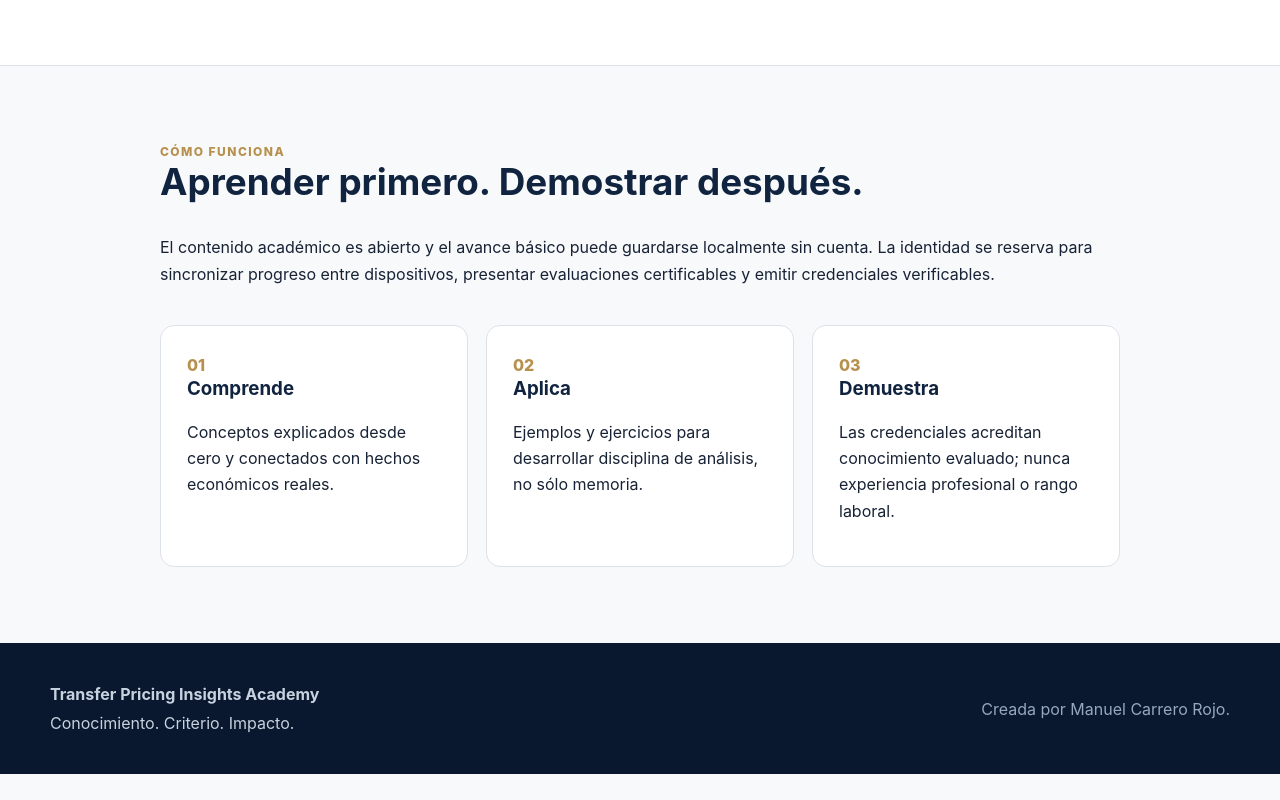
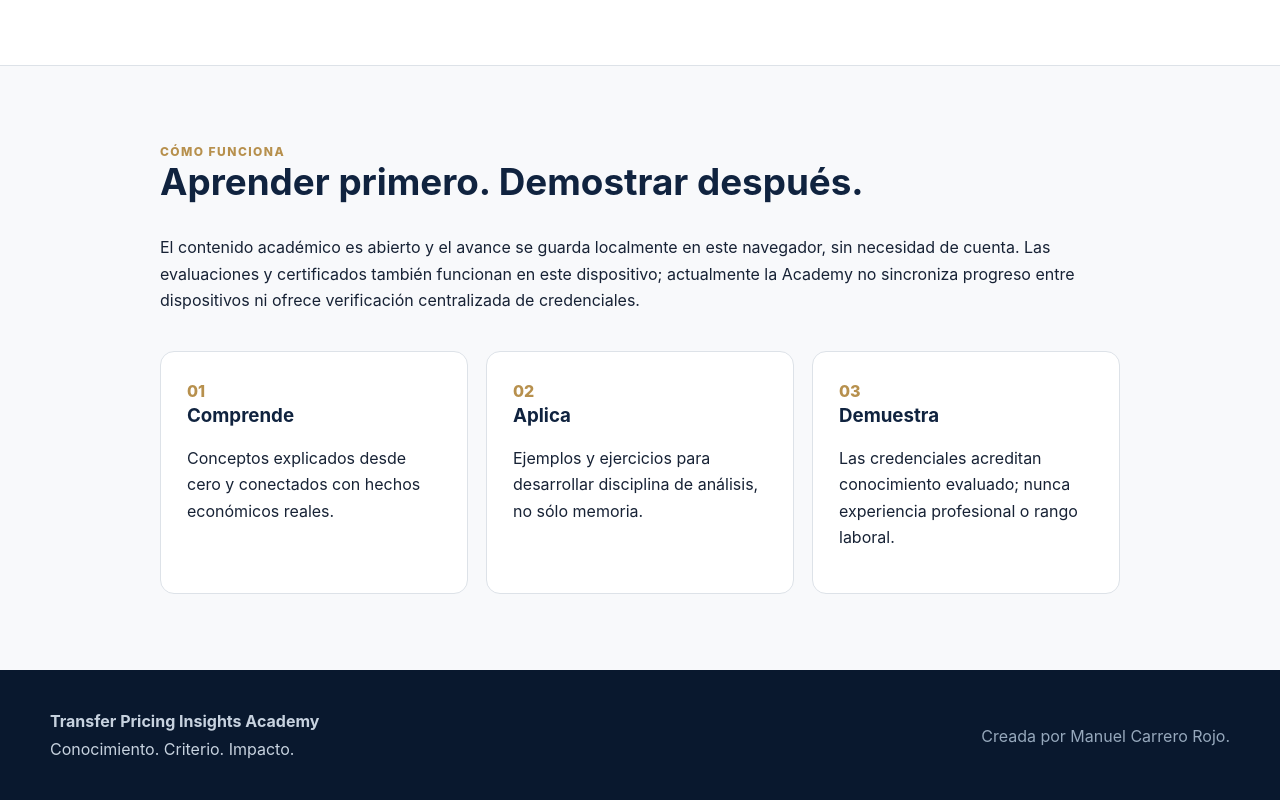
Before and after one commit to manuelcarrero-hash/transfer-pricing-insights-academy, a React (Vite) app: page / in a window 1280 px wide. Shown: the part 1383-2183 px from the top of the page. Before the commit the page ends 2157 px from the top, so only its background shows below. Built offline with nearby package versions, Linux system fonts and the light colour scheme.

Commit message:
fix: align Home promises with local-only architecture

```diff
--- a/src/pages/HomePage.tsx
+++ b/src/pages/HomePage.tsx
@@ -87,7 +87,7 @@ export function HomePage() {
         <div className="container narrow">
           <div className="eyebrow">Cómo funciona</div>
           <h2>Aprender primero. Demostrar después.</h2>
-          <p>El contenido académico es abierto y el avance básico puede guardarse localmente sin cuenta. La identidad se reserva para sincronizar progreso entre dispositivos, presentar evaluaciones certificables y emitir credenciales verificables.</p>
+          <p>El contenido académico es abierto y el avance se guarda localmente en este navegador, sin necesidad de cuenta. Las evaluaciones y certificados también funcionan en este dispositivo; actualmente la Academy no sincroniza progreso entre dispositivos ni ofrece verificación centralizada de credenciales.</p>
           <div className="feature-grid">
             <article className="feature-card"><span>01</span><h3>Comprende</h3><p>Conceptos explicados desde cero y conectados con hechos económicos reales.</p></article>
             <article className="feature-card"><span>02</span><h3>Aplica</h3><p>Ejemplos y ejercicios para desarrollar disciplina de análisis, no sólo memoria.</p></article>
```
